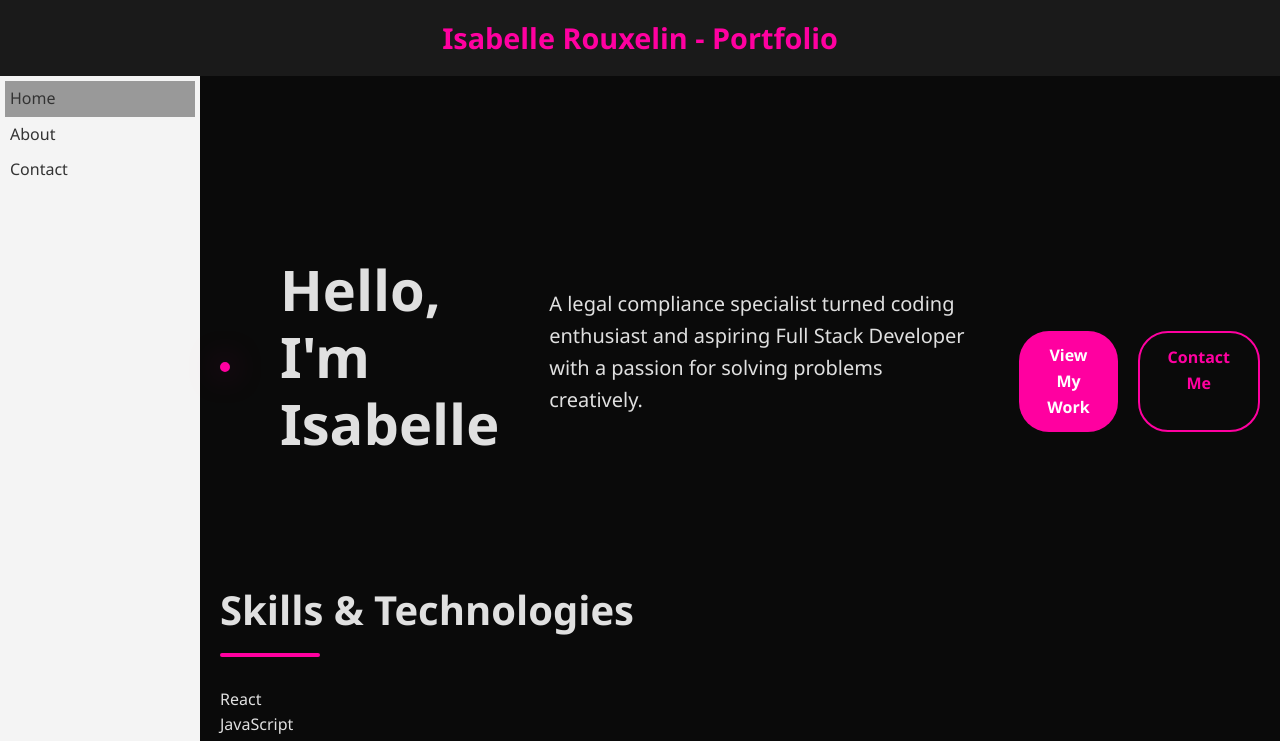
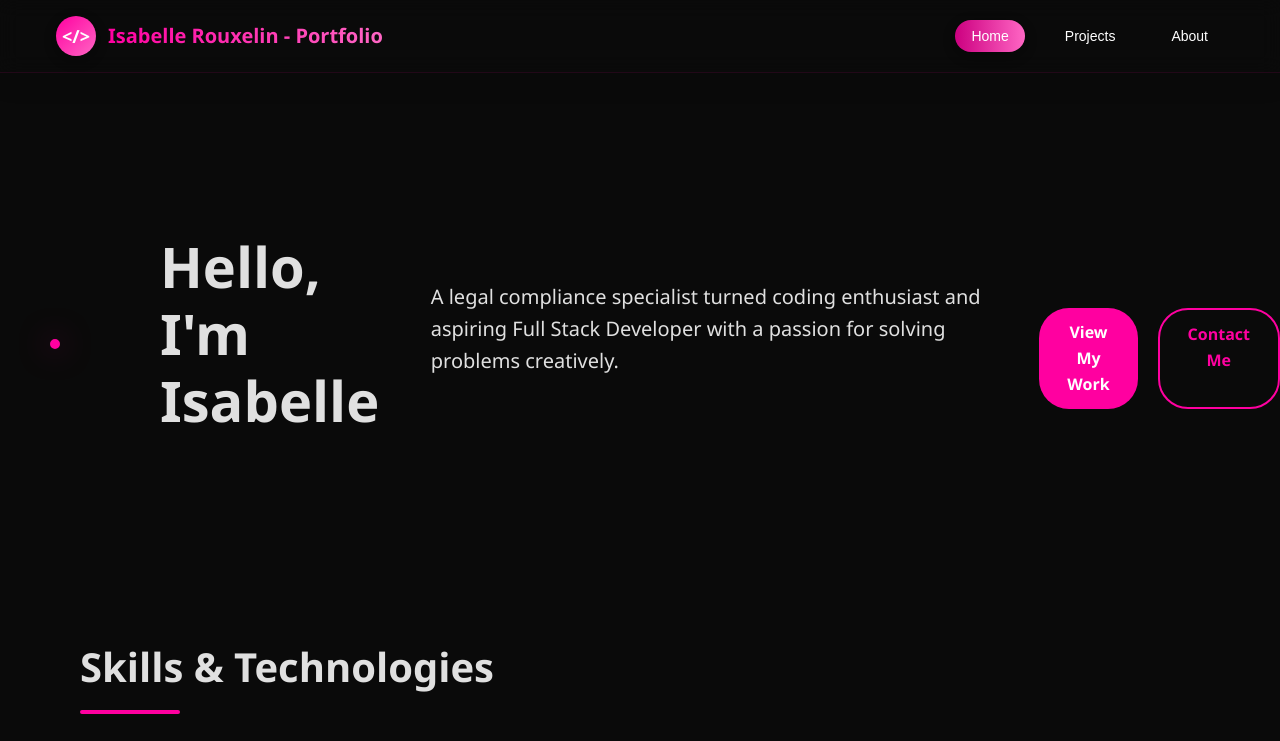
Before and after one commit to IsabelleRouxelin/my-react-app, a React (Vite) app: page / in a window 1280 px wide. Shown: the top 741 px of the page. Built offline with nearby package versions, Linux system fonts and the light colour scheme; grey boxes are pictures that could not be loaded.

Commit message:
updated homepage  header and styles

```diff
--- a/src/components/Header.jsx
+++ b/src/components/Header.jsx
@@ -1,7 +1,7 @@
-import React from 'react'
+import React from 'react';
 import '../styles/main.css';
 
-const Header = ({ selectedPage, onSetPage}) => {
+const Header = ({ selectedPage, onSetPage }) => {
   const pages = [
     { name: 'Home', key: 'home' },
     { name: 'Projects', key: 'projects' },
@@ -13,11 +13,11 @@ const Header = ({ selectedPage, onSetPage}) => {
       <div className="header-container">
         <div className="logo-container">
           <div className="logo-icon">
-              <Code size={24} />
+            {/* could consider switching below for img logo */}
+            &lt;/&gt;
           </div>
-            <span className="logo-text">Portfolio</span>
+          <span className="logo-text">Isabelle Rouxelin - Portfolio</span>
         </div>
-
         <nav className="desktop-nav">
           {pages.map(page => (
             <button
@@ -34,5 +34,4 @@ const Header = ({ selectedPage, onSetPage}) => {
   );
 };
 
-// mobile menu would be good
-export default Header
+export default Header;
--- a/src/components/Layout.jsx
+++ b/src/components/Layout.jsx
@@ -1,94 +1,18 @@
-import NavBar from './Navbar';
+import React from 'react';
+import Header from './Header';
 import Footer from './Footer';
-
-const pages = [
-  { name: 'Home', key: 'home' },
-  { name: 'About', key: 'about' },
-  { name: 'Contact', key: 'contact' },
-]
+import '../styles/main.css';
 
 const Layout = ({ children, selectedPage, onSetPage }) => {
-
-
-  const renderPageLinks = () => {
-
-    return pages.map(page => (
-       <li
-          key={page.key}
-          style={{
-            ...styles.sidebarLink,
-            ...(page.key === selectedPage ? styles.selected : {}),
-          }}
-          onClick={() => onSetPage(page.key)}
-        >
-          {page.name}
-        </li>
-    ));
-  }
-
-
   return (
-    <div style={styles.container}>
-      {/* Navigation */}
-      <NavBar />
-
-      <div style={styles.main}>
-        {/* Sidebar */}
-        <aside style={styles.sidebar}>
-          <ul>
-           {renderPageLinks()}
-          </ul>
-        </aside>
-
-        {/* Content Area */}
-        <section style={styles.content}>
-          {children}
-        </section>
-      </div>
-
-      {/* Footer */}
+    <div className="layout-container">
+      <Header selectedPage={selectedPage} onSetPage={onSetPage} />
+      <main className="main-content">
+        {children}
+      </main>
       <Footer />
-
     </div>
   );
 };
 
-// Inline styles for simplicity
-const styles = {
-  container: {
-    display: 'flex',
-    flexDirection: 'column',
-    minHeight: '100vh',
-    minWidth: '100vw',
-  },
-  selected: {
-    backgroundColor: '#999',
-  },
-  main: {
-    display: 'flex',
-    flex: 1,
-  },
-  sidebar: {
-    width: '200px',
-    backgroundColor: '#f4f4f4',
-    padding: '5px',
-  },
-  content: {
-    flex: 1,
-    padding: '20px',
-  },
-  footer: {
-    backgroundColor: '#333',
-    color: '#fff',
-    textAlign: 'center',
-    padding: '10px',
-  },
-  sidebarLink: {
-    display: 'block',
-    padding: '5px',
-    color: '#333',
-    textDecoration: 'none',
-  },
-};
-
 export default Layout;
--- a/src/pages/HomePage.jsx
+++ b/src/pages/HomePage.jsx
@@ -28,7 +28,7 @@ const HomePage = () => {
             <h2 className='section-title'>Skills & Technologies</h2>
             <div className='skill-container'>
                 {skills.map((skill, index) => (
-                    <div key={index} className="skill=item">
+                    <div key={index} className="skill-item">
                         {skill}
                     </div>
                 ))}
@@ -39,7 +39,7 @@ const HomePage = () => {
         <section className='projects-section'>
             <h2 className='section-title'>Featured Projects</h2>
             <ProjectGallery
-            projects={weeklyProjects.slice(0, 3)}
+            projects={weeklyProjects.slice(0,4)}
             showFilter={false}
           />
         </section>
--- a/src/styles/main.css
+++ b/src/styles/main.css
@@ -94,12 +94,11 @@ body {
 .header {
   background-color: rgba(10, 10, 10, 0.9);
   backdrop-filter: blur(10px);
-  position: fixed;
+  position: sticky;
   top: 0;
-  left: 0;
-  width: 100%;
   z-index: 1000;
   border-bottom: 1px solid rgba(255, 0, 160, 0.1);
+  box-shadow: 0 10px 25px rgba(0, 0, 0, 0.1);
 }
 
 .header-container {
@@ -107,8 +106,30 @@ body {
   justify-content: space-between;
   align-items: center;
   padding: 20px 0;
+  max-width: 1200px;
+  margin: 0 auto;
+  padding: 1rem;
 }
 
+.logo-container {
+  display: flex;
+  align-items: center;
+  gap: 12px;
+}
+
+.logo-icon {
+  width: 40px;
+  height: 40px;
+  background: linear-gradient(135deg,var(--fuchsia), var(--fuchsia-light));
+  border-radius: 50%;
+  display: flex;
+  align-items: center;
+  justify-content: center;
+  box-shadow: 0 4px 14px rgba(0, 0, 0, 0.2);
+  color: white;
+  font-weight: bold;
+  font-size: 18px;
+}
 .logo {
   display: flex;
   align-items: center;
@@ -123,12 +144,40 @@ body {
 }
 
 .logo-text {
-  font-size: 1.5rem;
-  font-weight: 700;
+  font-size: 1.25rem;
+  font-weight: bold;
   background: linear-gradient(90deg, var(--fuchsia), var(--fuchsia-light));
   -webkit-background-clip: text;
   background-clip: text;
   color: transparent;
+}
+/* Desktop Navigation */
+.desktop-nav {
+  display: flex;
+  gap: 1.5rem;
+}
+
+.nav-button {
+  padding: 0.5rem 1rem;
+  border-radius: 9999px;
+  font-size: 0.875rem;
+  font-weight: 500;
+  transition: all 0.3s ease;
+  border: none;
+  cursor: pointer;
+  color: var(--white);
+  background: transparent;
+}
+
+.nav-button:hover {
+  color: var(--fuchsia-dark);
+  background-color: rgba(147, 51, 234, 0.05);
+}
+
+.nav-button.active {
+  color: white;
+  background: linear-gradient(to right, var(--fuchsia-dark), var(--fuchsia-light));
+  box-shadow: 0 4px 14px rgba(0, 0, 0, 0.2);
 }
 
 /* Hero*/
@@ -152,6 +201,7 @@ body {
   flex: 1;
   display: flex;
   justify-content: center;
+  padding: 50px;
 }
 
 .hero-image {
@@ -185,8 +235,8 @@ body {
   margin-top: 30px;
 }
 /* Skills */
-.skills {
-  background-color: var(--dark-gray);
+.skills-section {
+  padding: 80px;
 }
 
 .skills-container {
@@ -198,12 +248,19 @@ body {
 }
 
 .skill-item {
-  background-color: rgba(255, 0, 160, 0.1);
-  color: var(--fuchsia);
-  padding: 8px 16px;
-  border-radius: 20px;
+  background-color: var(--fuchsia-light);
+  flex-wrap: wrap;
+  color: var(--white);
+  padding: 10px 20px;
+  border-radius: 30px;
   font-size: 0.9rem;
-  border: 1px solid rgba(255, 0, 160, 0.3);
+  font-weight: 500;
+  border: 1px solid var(--fuchsia-dark);
+  max-width: 120px;
+  transition: all 0.3s ease;
+  box-shadow: 0 2px 5px rgba(0, 0, 0, 0.1);
+  text-align: center;
+
 }
 
 .skill-item:hover {
@@ -262,6 +319,10 @@ body {
   gap: 30px;
 }
 /* Project card */
+.projects-section {
+  padding: 50px;
+}
+
 .project-card {
   background-color: var(--dark-gray);
   border-radius: 15px;
@@ -419,6 +480,17 @@ body {
   color: var(--light-gray);
 }
 /* Responsive design  */
+@media (max-width: 480px) {
+  .skills-container {
+    gap: 10px;
+  }
+
+  .skill-item {
+    padding: 7px 14px;
+    font-size: 0.85rem;
+  }
+}
+
 @media (max-width: 992px) {
   .hero-content {
     flex-direction: column;
@@ -453,4 +525,13 @@ body {
   .section-title {
     font-size: 2rem;
   }
+  .skills-container {
+    gap: 12px;
+    padding: 0 15px;
+  }
+
+  .skill-item {
+    padding: 8px 16px;
+    font-size: 0.9rem;
+  }
 }
```
Lines whose indentation alone changed are shown as unchanged.
